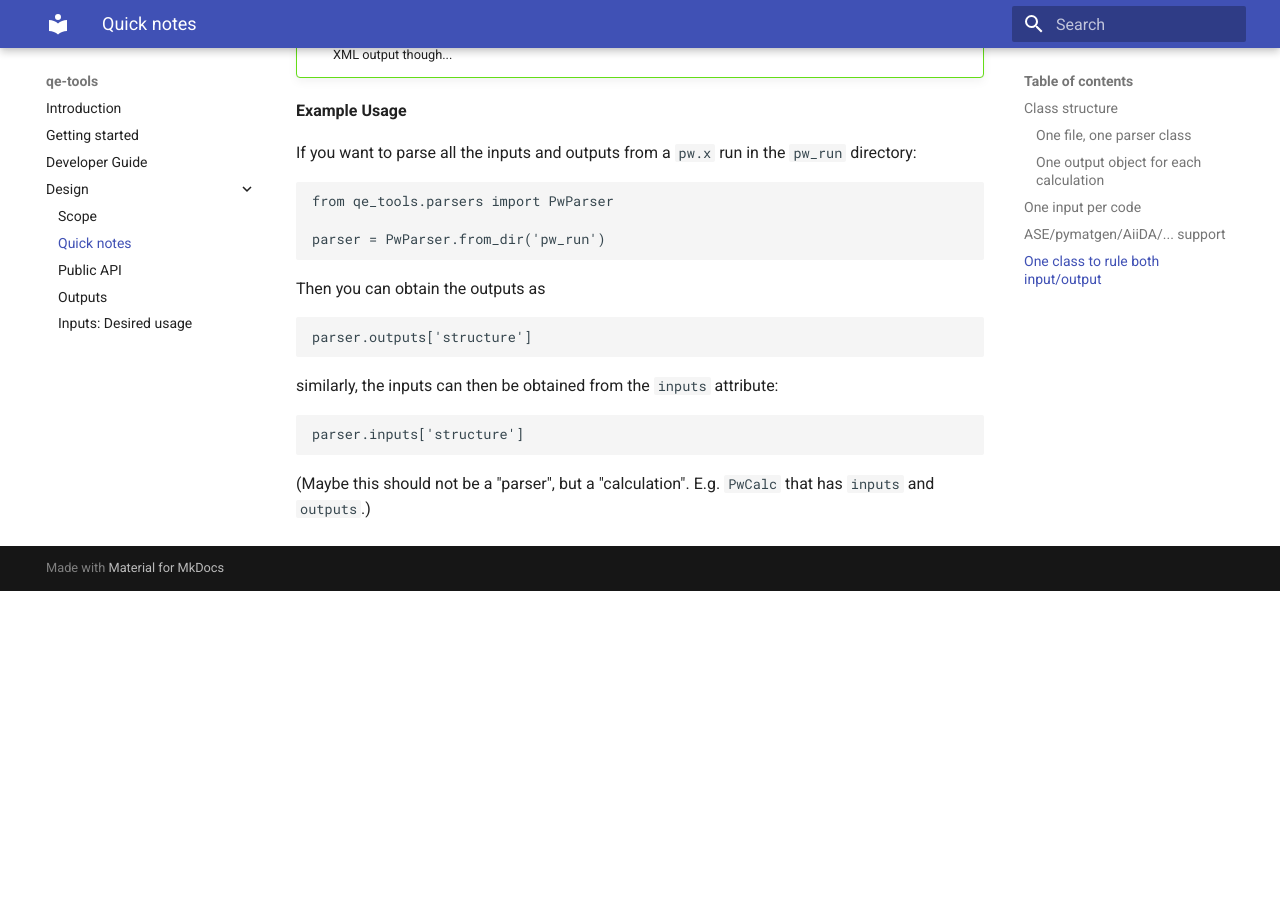
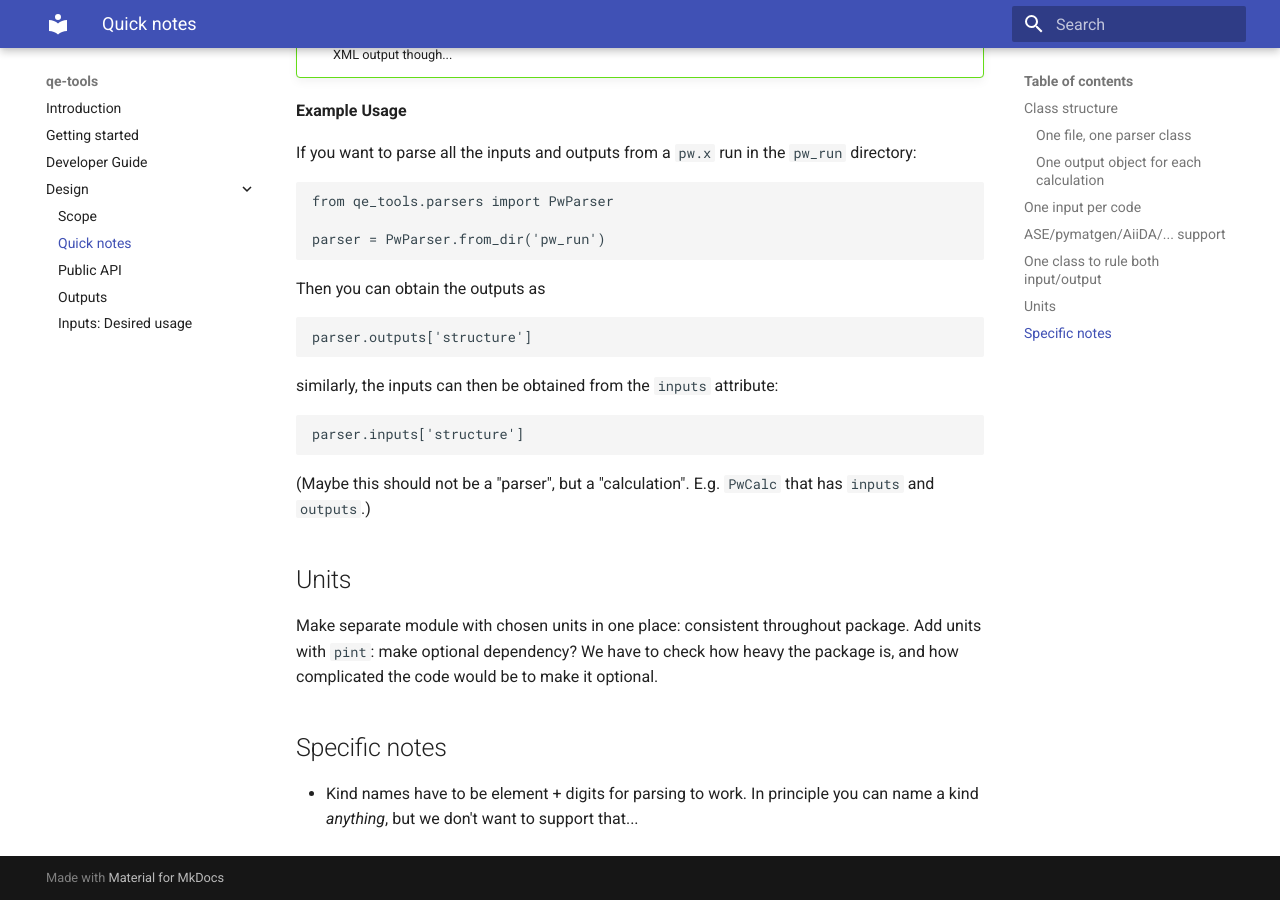
Before and after one commit to aiidateam/qe-tools, an MkDocs documentation site: the page built from docs/design/quicknotes.md, in a window 1280 px wide and 900 px high, scrolled down 2111 px. Built offline with MkDocs 1.6.1 and Material for MkDocs 9.7.7, drawn with Linux system fonts in a browser that asks for light colours; before the commit the page ends 2702 px from its top, so only the background shows below that.

Commit message:
📚 Design: add two quick notes

````diff
--- a/docs/design/quicknotes.md
+++ b/docs/design/quicknotes.md
@@ -92,3 +92,13 @@ parser.inputs['structure']
 ```
 
 (Maybe this should not be a "parser", but a "calculation". E.g. `PwCalc` that has `inputs` and `outputs`.)
+
+## Units
+
+Make separate module with chosen units in one place: consistent throughout package.
+Add units with `pint`: make optional dependency?
+We have to check how heavy the package is, and how complicated the code would be to make it optional.
+
+## Specific notes
+
+* Kind names have to be element + digits for parsing to work. In principle you can name a kind _anything_, but we don't want to support that...
````
